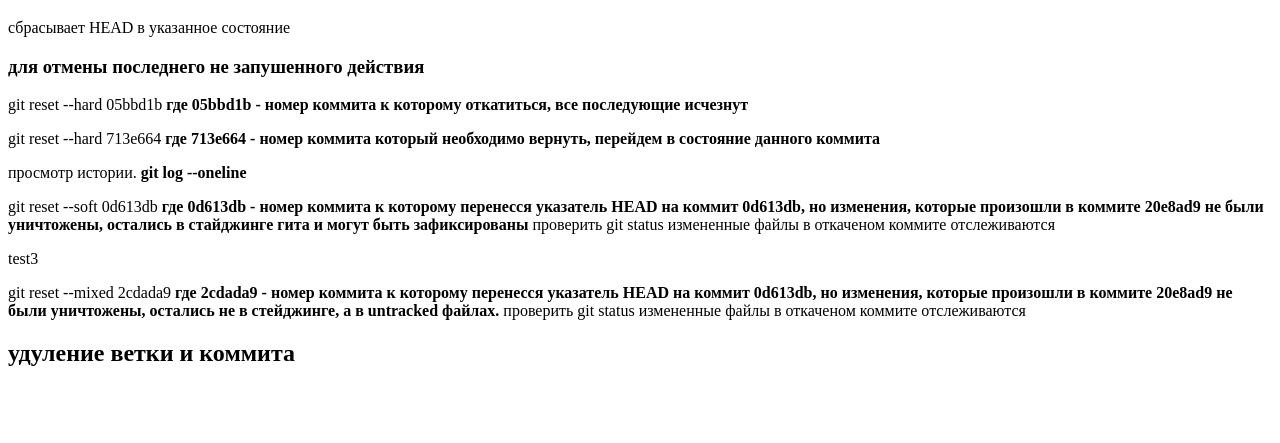
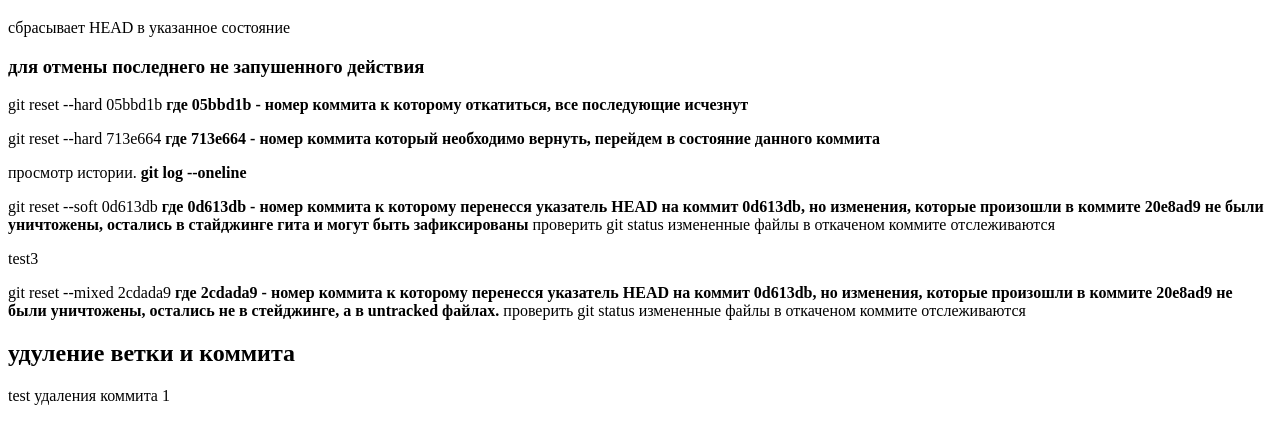
Before and after one commit to TatiynaLN/GIT-advanced-test, a plain HTML site: page git-reset.html in a window 1280 px wide. Shown: the part 61-504 px from the top of the page. Drawn offline with Linux system fonts and the light colour scheme.

Commit message:
удаление коммита 1

```diff
--- a/git-reset.html
+++ b/git-reset.html
@@ -30,6 +30,7 @@
     измененные файлы в откаченом коммите отслеживаются</p>
 
     <h2>удуление ветки и коммита</h2>
+    <p>test удаления коммита 1</p>
 </body>
 
 </html>
```
